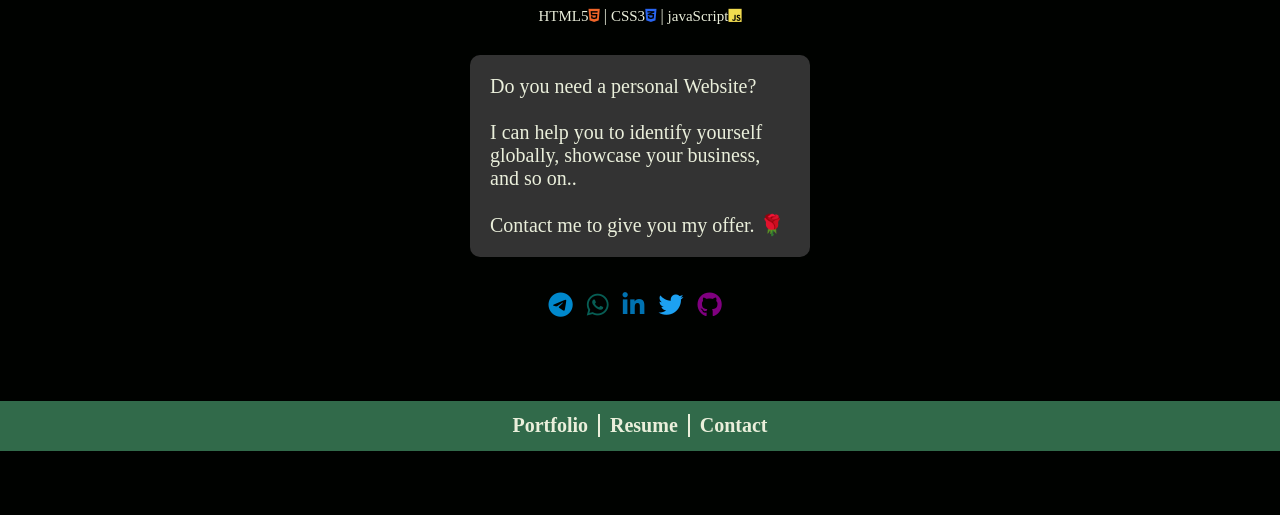
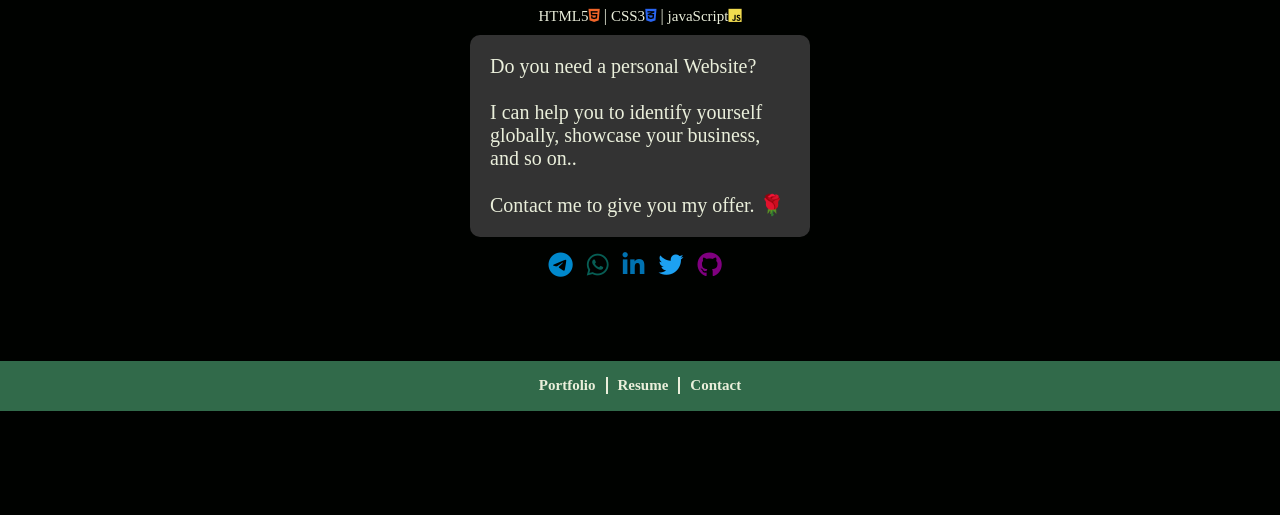
Before and after one commit to benHaseep/benHaseepSite, a plain HTML site: page index.html in a window 1280 px wide. Shown: the part 285-800 px from the top of the page. Drawn offline with Linux system fonts and the light colour scheme.

Commit message:
Haseep changed service margin to 10px

```diff
--- a/CSS/style.css
+++ b/CSS/style.css
@@ -159,7 +159,7 @@ header p {
 }
 
 .intro-banner .service {
-  margin: 30px;
+  margin: 10px;
   background-color: #333;
   font-size: 20px;
   max-width: 300px;
@@ -185,7 +185,7 @@ nav {
 nav a {
   text-decoration: none;
   color: var(--text-color);
-  font-size: 20px;
+  font-size: 15px;
   font-weight: bold;
   transition: 0.3s;
   -webkit-transition: 0.3s;
@@ -344,7 +344,7 @@ nav a:hover {
 }
 
 .contact .container .card p {
-  font-size: 20px;
+  font-size: 15px;
   margin-top: 30px;
   font-weight: bold;
 }
```
